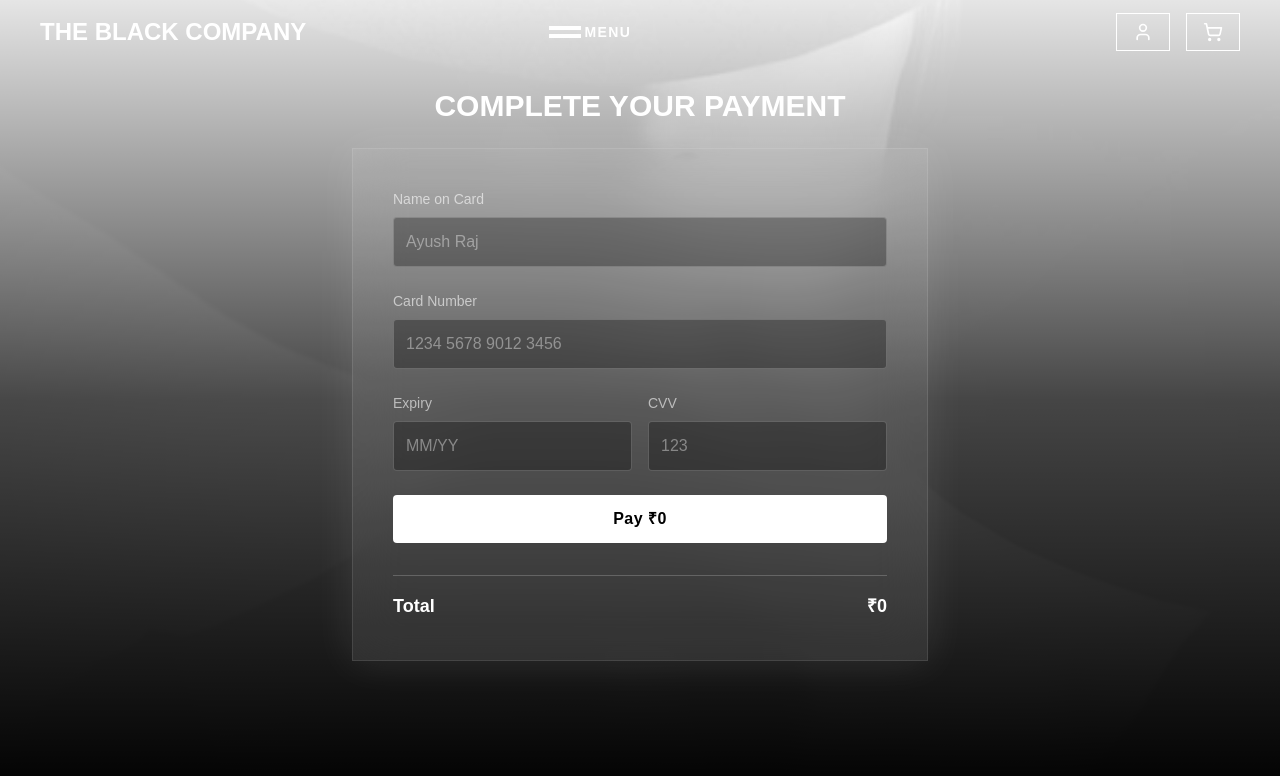
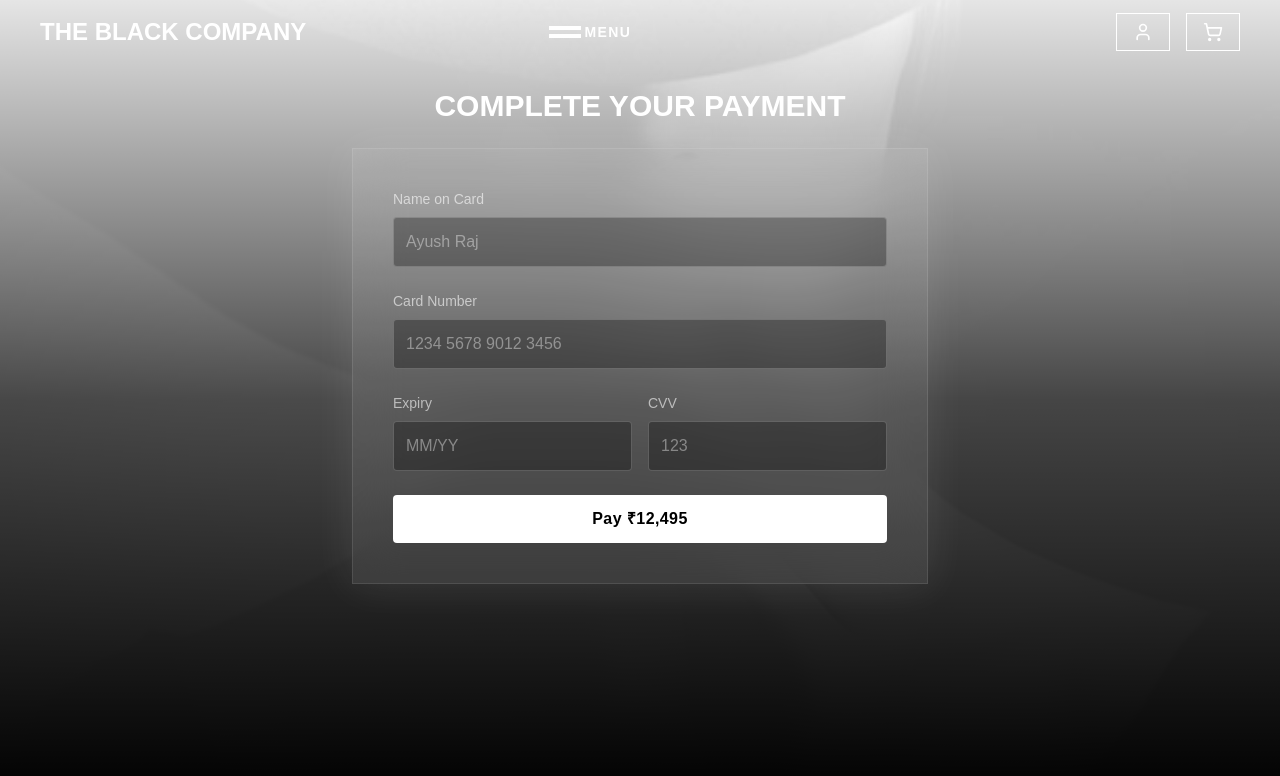
Before and after one commit to Akdest/TheBlackCompany, a Next.js app: page /pages/Payments in a window 1280 px wide. Shown: the top 776 px of the page. Built offline with nearby package versions, Linux system fonts and the light colour scheme.

Commit message:
revert payment

```diff
--- a/src/app/pages/Payments/page.tsx
+++ b/src/app/pages/Payments/page.tsx
@@ -1,60 +1,39 @@
+
 "use client";
 
-import React, { useEffect, useState } from "react";
+import React from "react";
 import Navbar from "@/app/components/Navbar";
 import Image from "next/image";
-import { products } from "@/app/data/prod"; // your actual product list
-
 export default function Payments() {
-  const [total, setTotal] = useState(0);
-
-  useEffect(() => {
-    // Get cart from localStorage (stored as string[])
-    const storedCart = JSON.parse(localStorage.getItem("cart") || "[]");
-
-    // Calculate total using matching products
-
-
-   const cartItems = storedCart.map((id: string) => {
-  const product = products.find((p) => p.id === parseInt(id));
-  return product ? product.price : 0;
-});
-
-const totalPrice = cartItems.reduce((acc: number, price: number) => acc + price, 0);
-
-    setTotal(totalPrice);
-  }, []);
-
   return (
     <>
       <title>Payment | The Black Company</title>
       <meta name="viewport" content="width=device-width, initial-scale=1" />
       <Navbar />
 
-      <main className="relative min-h-screen text-white px-6 py-16 overflow-hidden">
+      <main className="relative min-h-screen  text-white px-6 py-16  overflow-hidden">
         {/* 🔮 Background */}
         <div className="absolute inset-0 -z-10">
-          <Image
+         <Image
             src="/bg/blk_model1.jpg"
             alt="Payment Background"
             fill
             className="object-cover object-center opacity-10"
             priority
-          />
-          <div className="absolute inset-0 bg-gradient-to-t from-black via-black/70 to-transparent" />
+            />
+            <div className="absolute inset-0 bg-gradient-to-t from-black via-black/70 to-transparent" />
         </div>
 
-        <h1 className="text-3xl font-semibold text-center py-6 uppercase">
-          Complete Your Payment
-        </h1>
+          <h1 className="text-3xl font-semibold text-center py-6 uppercase">Complete Your Payment</h1>
 
-        {/* Payment Form */}
-        <div className="max-w-xl mx-auto bg-white/10 backdrop-blur-xl border border-white/10 p-10 shadow-[0_0_40px_rgba(255,255,255,0.1)] space-y-8">
+          {/* Payment Form */}
+
+        <div className="max-w-xl mx-auto bg-white/10 backdrop-blur-xl border border-white/10 p-10  shadow-[0_0_40px_rgba(255,255,255,0.1)] space-y-8">
+
+
           <form className="space-y-6">
             <div>
-              <label className="block text-white/60 text-sm mb-2">
-                Name on Card
-              </label>
+              <label className="block text-white/60 text-sm mb-2">Name on Card</label>
               <input
                 type="text"
                 placeholder="Ayush Raj"
@@ -63,9 +42,7 @@ const totalPrice = cartItems.reduce((acc: number, price: number) => acc + price,
             </div>
 
             <div>
-              <label className="block text-white/60 text-sm mb-2">
-                Card Number
-              </label>
+              <label className="block text-white/60 text-sm mb-2">Card Number</label>
               <input
                 type="text"
                 placeholder="1234 5678 9012 3456"
@@ -75,9 +52,7 @@ const totalPrice = cartItems.reduce((acc: number, price: number) => acc + price,
 
             <div className="grid grid-cols-2 gap-4">
               <div>
-                <label className="block text-white/60 text-sm mb-2">
-                  Expiry
-                </label>
+                <label className="block text-white/60 text-sm mb-2">Expiry</label>
                 <input
                   type="text"
                   placeholder="MM/YY"
@@ -94,20 +69,13 @@ const totalPrice = cartItems.reduce((acc: number, price: number) => acc + price,
               </div>
             </div>
 
-            {/* Pay Button with Total */}
             <button
               type="submit"
               className="w-full py-3 bg-white text-black font-bold tracking-wide rounded hover:bg-gray-200 transition-all"
             >
-              Pay ₹{total.toLocaleString()}
+              Pay ₹12,495
             </button>
           </form>
-
-          {/* Total Summary (Optional display) */}
-          <div className="pt-4 border-t border-white/20 mt-4 flex justify-between text-lg font-semibold text-white">
-            <span>Total</span>
-            <span>₹{total.toLocaleString()}</span>
-          </div>
         </div>
       </main>
     </>
```
